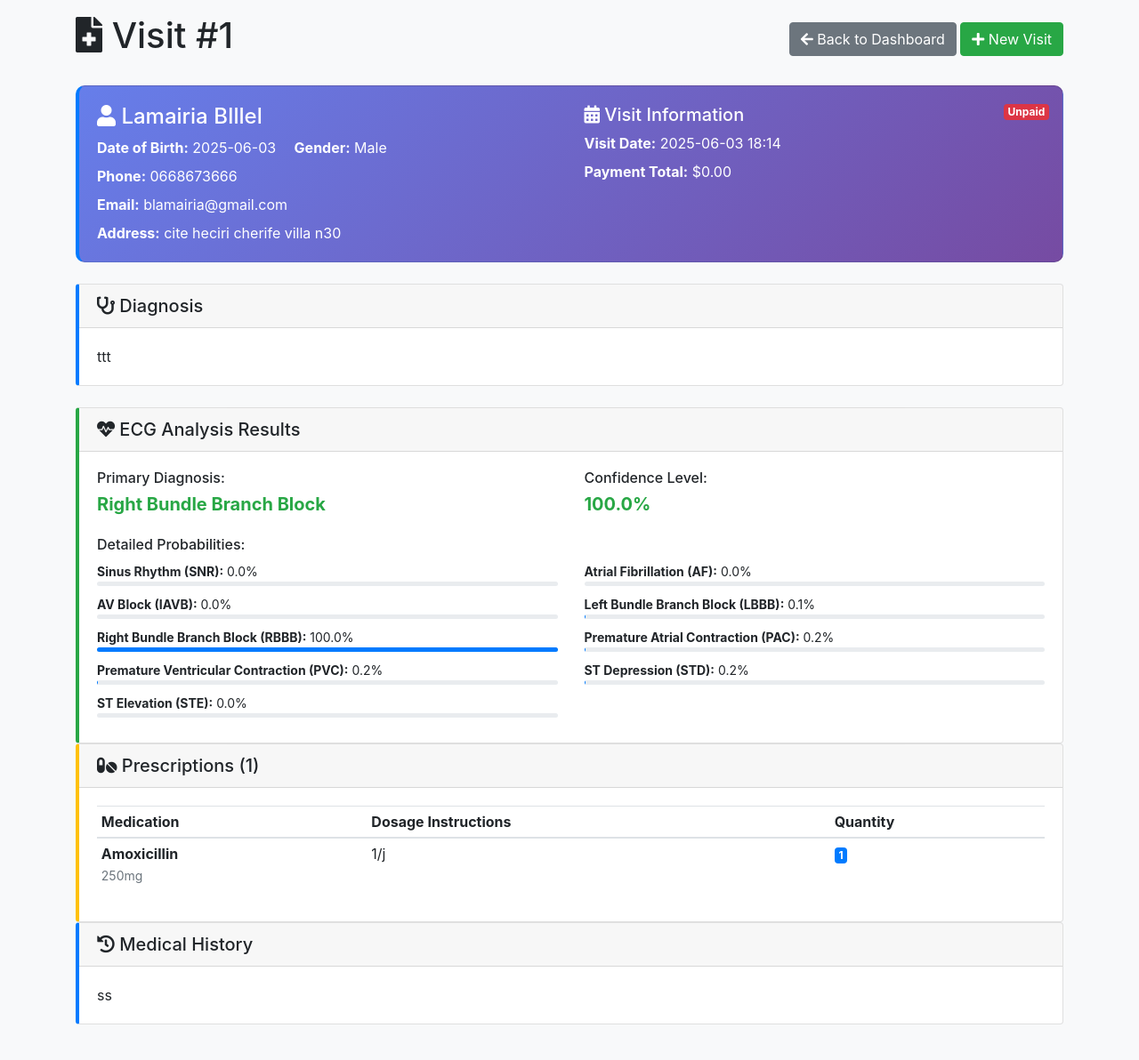
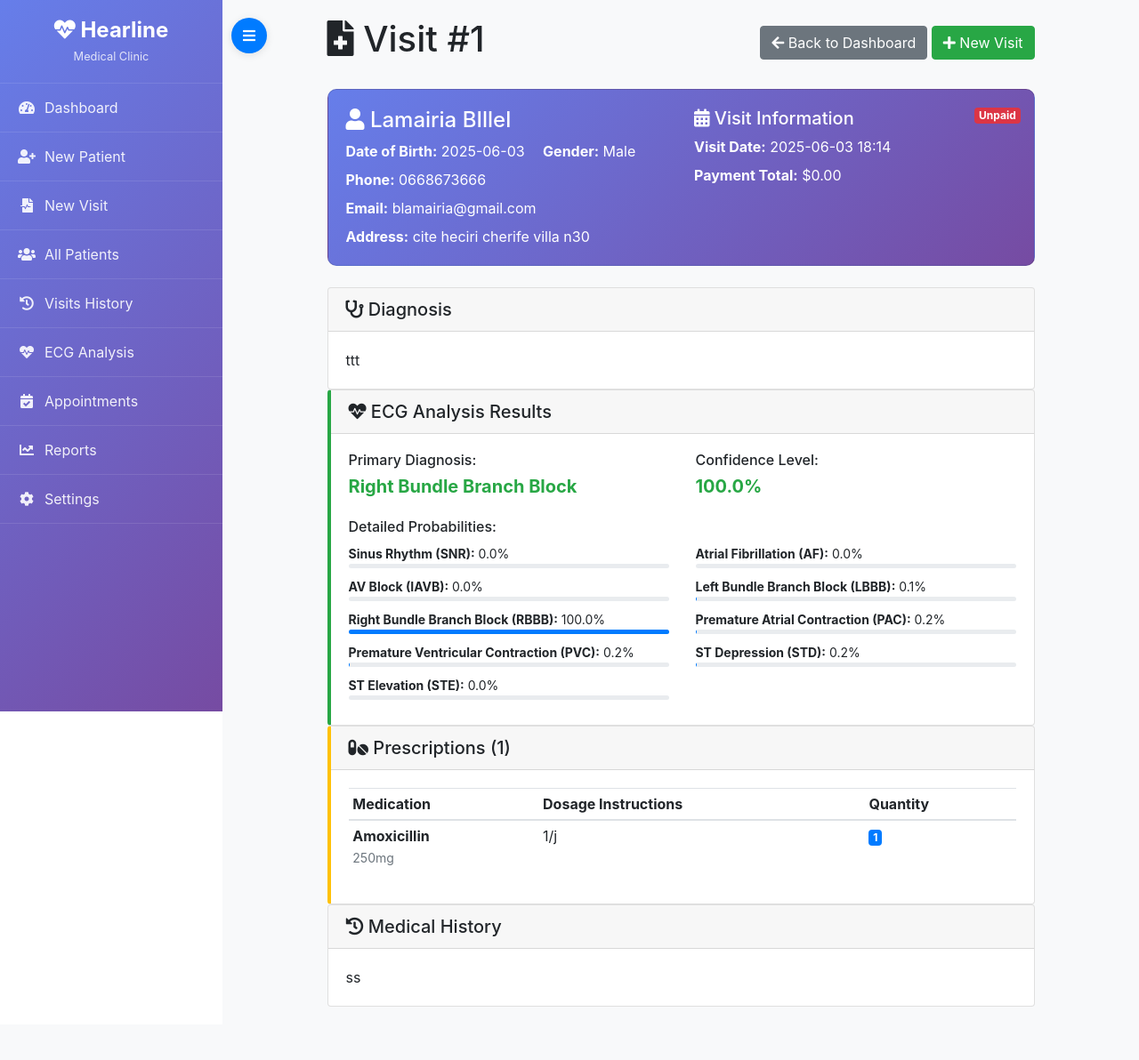
Before and after one commit to blamairia/Heartline-Landing, a Flask app: page /visit/1 in a window 1280 px wide. Shown: the whole page at 89% size. After the commit the page ends 1132 px from the top, so only its background shows below. Run offline with Flask 3, Linux system fonts and the light colour scheme; some libraries are stand-ins or nearby versions.

Commit message:
fucked up

```diff
--- a/templates/visit_details.html
+++ b/templates/visit_details.html
@@ -1,10 +1,8 @@
-<!DOCTYPE html>
-<html lang="en">
-<head>
-  <meta charset="utf-8">
-  <title>Visit Details - Visit #{{ visit.id }}</title>
-  <link rel="stylesheet" href="https://cdn.jsdelivr.net/npm/bootstrap@4.6.2/dist/css/bootstrap.min.css">
-  <link rel="stylesheet" href="https://cdnjs.cloudflare.com/ajax/libs/font-awesome/5.15.4/css/all.min.css">
+{% extends "base.html" %}
+
+{% block title %}Visit Details - Visit #{{ visit.id }}{% endblock %}
+
+{% block extra_css %}
 <style>
   .section-card {
     border-left: 4px solid #007bff;
@@ -36,9 +34,12 @@
     right: 15px;
   }
 </style>
-</head>
-<body class="bg-light p-3">
-  <div class="container">
+{% endblock %}
+
+{% block content %}
+<div class="container-fluid">
+  <div class="row">
+    <div class="col-lg-10 col-md-12 mx-auto">
       <!-- Header -->
       <div class="d-flex justify-content-between align-items-center mb-4">
         <h1><i class="fas fa-file-medical"></i> Visit #{{ visit.id }}</h1>
@@ -236,8 +237,7 @@
     {% endif %}
 
     <!-- No additional data message -->
-    {% if not prescriptions and not documents and not ecg_analysis and not visit.patient.medical_history %}
-    <div class="card">
+    {% if not prescriptions and not documents and not ecg_analysis and not visit.patient.medical_history %}    <div class="card">
       <div class="card-body text-center text-muted">
         <i class="fas fa-info-circle fa-2x mb-3"></i>
         <p>No additional medical data recorded for this visit.</p>
@@ -246,8 +246,5 @@
     {% endif %}
 
   </div>
-
-  <script src="https://code.jquery.com/jquery-3.6.0.min.js"></script>
-  <script src="https://cdn.jsdelivr.net/npm/bootstrap@4.6.2/dist/js/bootstrap.bundle.min.js"></script>
-</body>
-</html>
+</div>
+{% endblock %}
```
Also changed, not shown: templates/forms/visit_form.html (+8 -9 lines). Lines whose indentation alone changed are shown as unchanged.
